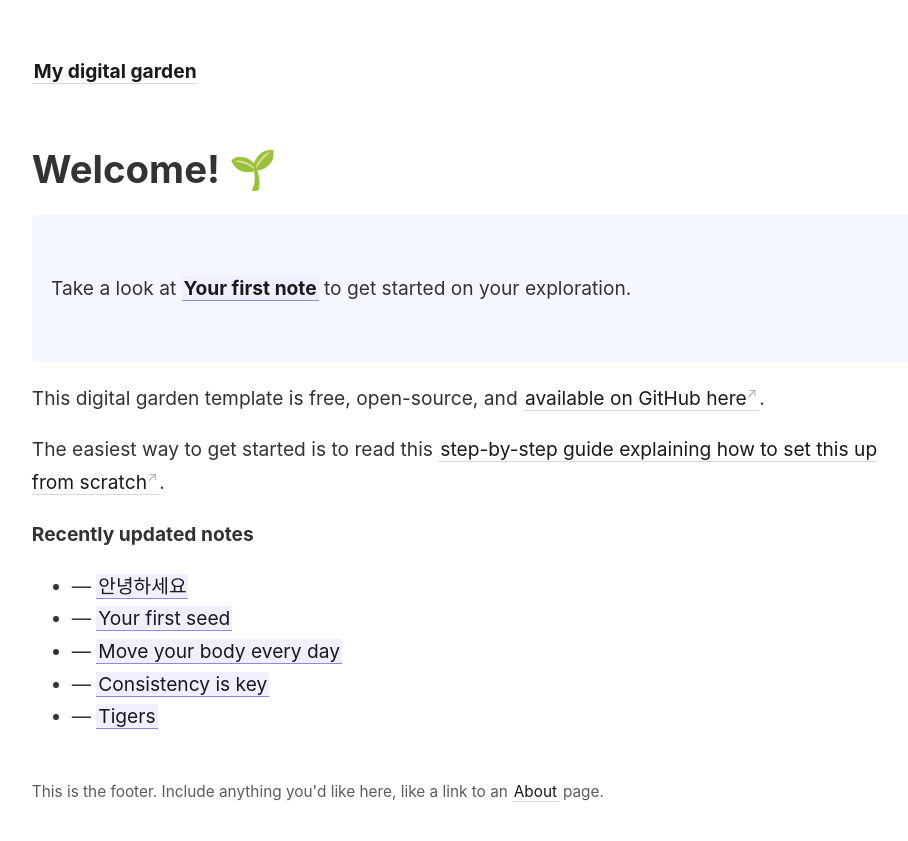
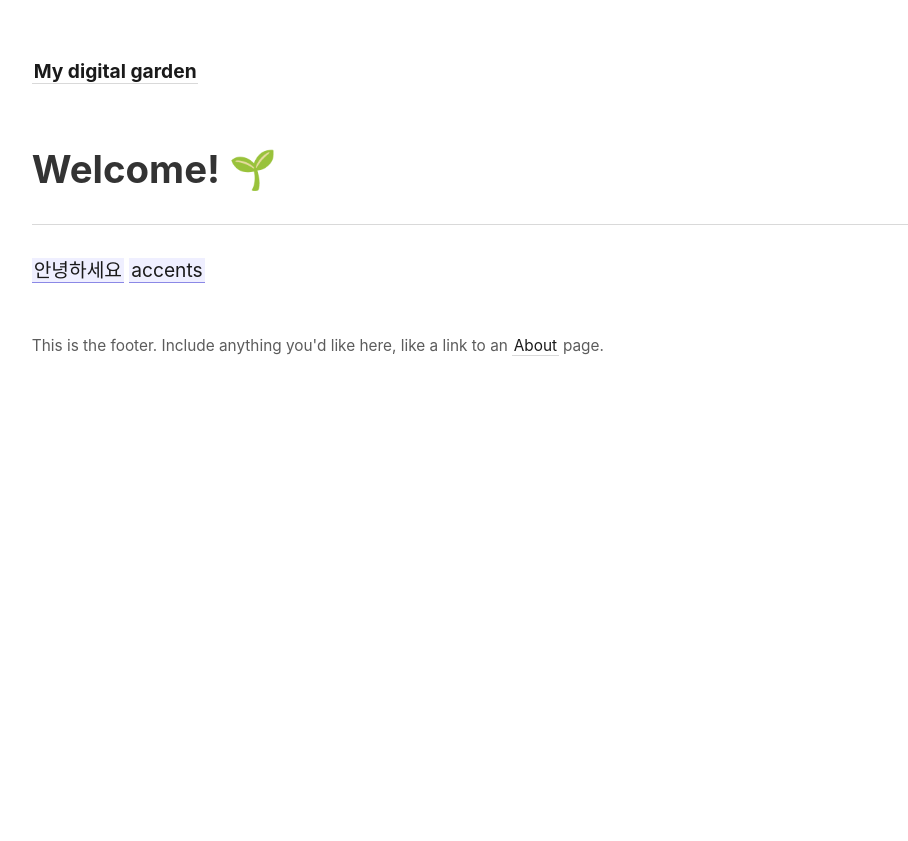
Before and after one commit to 2wjdwo97/obsidian_publish, a Jekyll site: the page built from _pages/index.md, in a window 1280 px wide. Shown: the top 841 px of the page, without its empty margins (45-953 px from the left). Built offline with Jekyll 4.4.1, drawn with Linux system fonts in a browser that asks for light colours.

Commit message:
테스트

```diff
--- a/_pages/index.md
+++ b/_pages/index.md
@@ -6,28 +6,6 @@
 ---
 
 # Welcome! 🌱
-
-<p style="padding: 3em 1em; background: #f5f7ff; border-radius: 4px;">
-  Take a look at <span style="font-weight: bold">[[Your first note]]</span> to get started on your exploration.
-</p>
-
-This digital garden template is free, open-source, and [available on GitHub here](https://github.com/maximevaillancourt/digital-garden-jekyll-template).
-
-The easiest way to get started is to read this [step-by-step guide explaining how to set this up from scratch](https://maximevaillancourt.com/blog/setting-up-your-own-digital-garden-with-jekyll).
-
-<strong>Recently updated notes</strong>
-
-<ul>
-  {% assign recent_notes = site.notes | sort: "last_modified_at_timestamp" | reverse %}
-  {% for note in recent_notes limit: 5 %}
-    <li>
-      {{ note.last_modified_at | date: "%Y-%m-%d" }} — <a class="internal-link" href="{{ site.baseurl }}{{ note.url }}">{{ note.title }}</a>
-    </li>
-  {% endfor %}
-</ul>
-
-<style>
-  .wrapper {
-    max-width: 46em;
-  }
-</style>
+---
+[[안녕하세요]]
+[[accents]]
```
Also changed, not shown: _notes/안녕하세요.md (+1 -2 lines).
